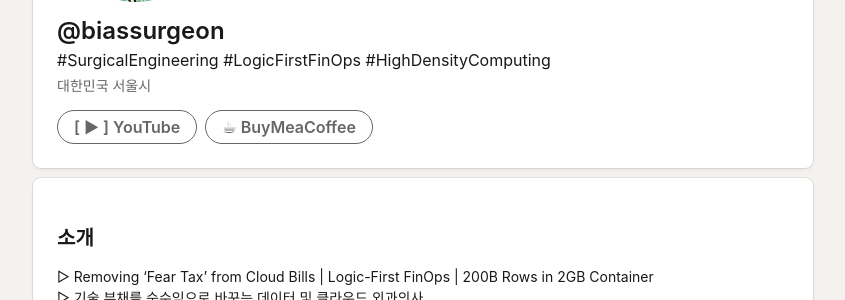
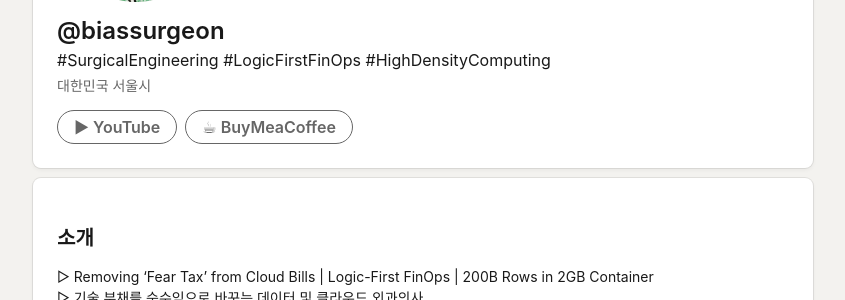
Before and after one commit to surgical-arch/surgical-arch.github.io, a Jekyll site: the page built from index.md, in a window 1280 px wide. Shown: the part 322-622 px from the top of the page, without its empty margins (217-1062 px from the left). Built offline with Jekyll 4.4.1, drawn with Linux system fonts in a browser that asks for light colours.

Commit message:
Update default.html

```diff
--- a/_layouts/default.html
+++ b/_layouts/default.html
@@ -118,7 +118,7 @@
                 <div class="buttons">
                     <!--<a href="#" class="btn btn-primary">관심분야</a>-->
                     <!--<a href="#" class="btn btn-outline">프로필 항목 등록</a>-->
-                    <a href="https://www.youtube.com/@biassurgeon" target="_blank" class="btn btn-gray">[  ▶︎ ] YouTube</a>
+                    <a href="https://www.youtube.com/@biassurgeon" target="_blank" class="btn btn-gray">▶︎ YouTube</a>
                     <a href="https://buymeacoffee.com/biassurgeon" target="_blank" class="btn btn-gray">☕ BuyMeaCoffee</a>
                 </div>
             </div>
```
